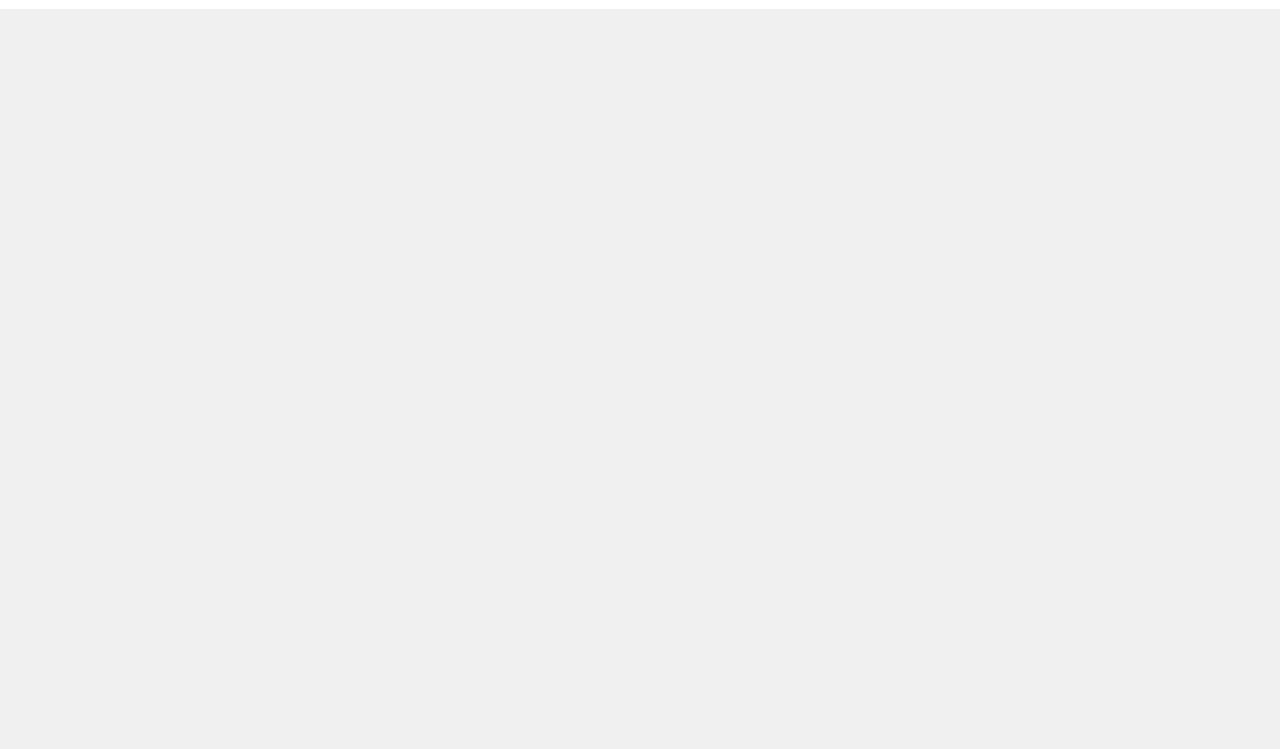
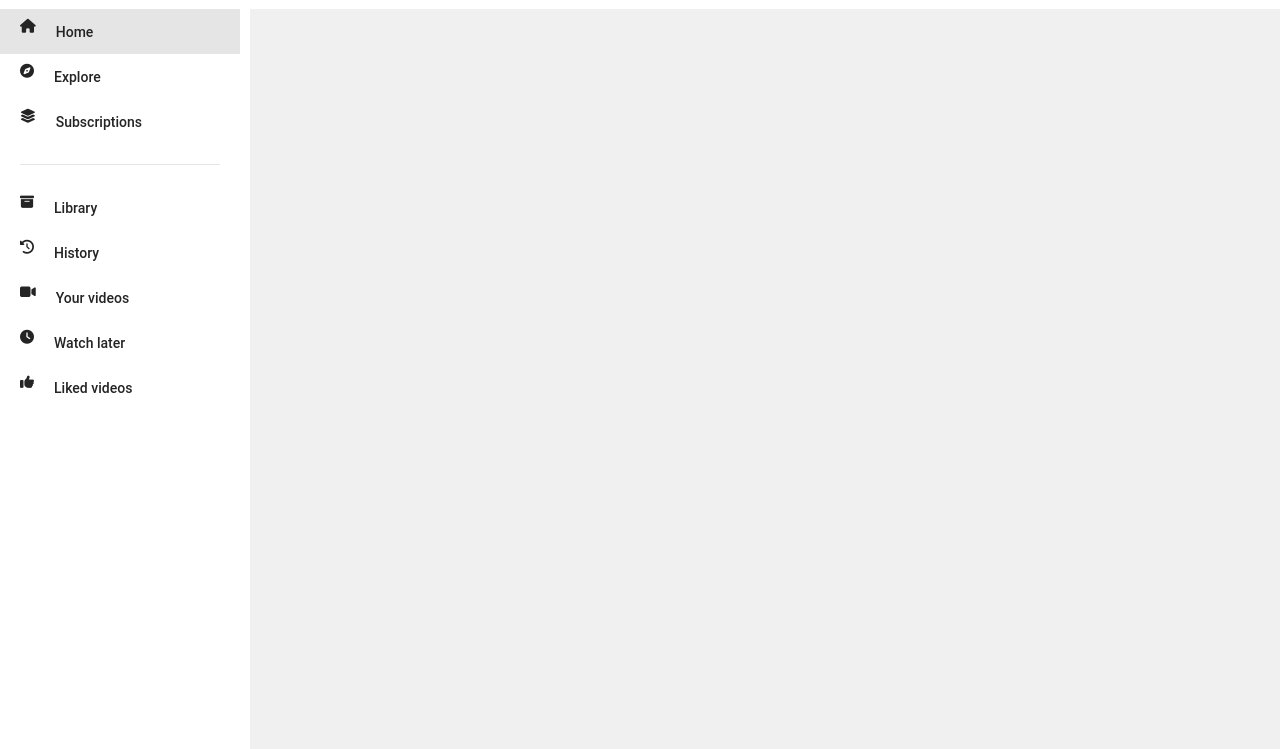
Before and after one commit to SophieH93/youtube, a plain HTML site: page index.html in a window 1280 px wide. Shown: the part 51-800 px from the top of the page. Drawn offline with Linux system fonts and the light colour scheme.

Commit message:
created sidebar with links

```diff
--- a/css/style.css
+++ b/css/style.css
@@ -107,3 +107,40 @@ body{
     height: 100%;
     object-fit: cover;
 }
+
+.sidebar {
+    position: fixed;
+    top: 60px;
+    left: 0;
+    min-width: 250px;
+    width: 250px;
+    height: calc(100vh - 60px);
+    background: #fff;
+    padding-right: 10px;
+}
+
+.links {
+    display: flex;
+    width: 100%;
+    padding: 10px 20px;
+    color: #242424;
+    align-items: center;
+    font-size: 14px;
+    font-weight: 500;
+    text-decoration: none;
+}
+
+.links i {
+    height: 25px;
+    margin-right: 20px;
+}
+
+.links:hover, .links.active{
+    background: rgba(0,0,0,0.1);
+}
+
+.seperator {
+    border: none;
+    border-bottom: 1px solid rgba(0, 0, 0, 0.1);
+    margin: 20px;
+}
--- a/index.html
+++ b/index.html
@@ -7,6 +7,7 @@
         <title>Youtube</title>
         <link rel="stylesheet" href="css/style.css">
         <script src="https://kit.fontawesome.com/c939d0e917.js"></script>
+
     </head>
     <body>
         <nav class="navbar">
@@ -30,6 +31,20 @@
             </div>
         </nav>
 
+        <!-- sidebar -->
+        <div class="sidebar">
+            <a href="#" class="links active"><i class="fas fa-home"></i>Home</a>
+            <a href="#" class="links"><i class="fas fa-compass"></i>Explore</a>
+            <a href="#" class="links"><i class="fas fa-layer-group"></i>Subscriptions</a>
+            <hr class="seperator">
+            <a href="#" class="links"><i class="fas fa-archive"></i>Library</a>
+            <a href="#" class="links"><i class="fas fa-history"></i>History</a>
+            <a href="#" class="links"><i class="fas fa-video"></i>Your videos</a>
+            <a href="#" class="links"><i class="fas fa-clock"></i>Watch later</a>
+            <a href="#" class="links"><i class="fas fa-thumbs-up"></i>Liked videos</a>
+
+        </div>
+
         <script src="js/app.js"></script>
     </body>
     </html>
```
